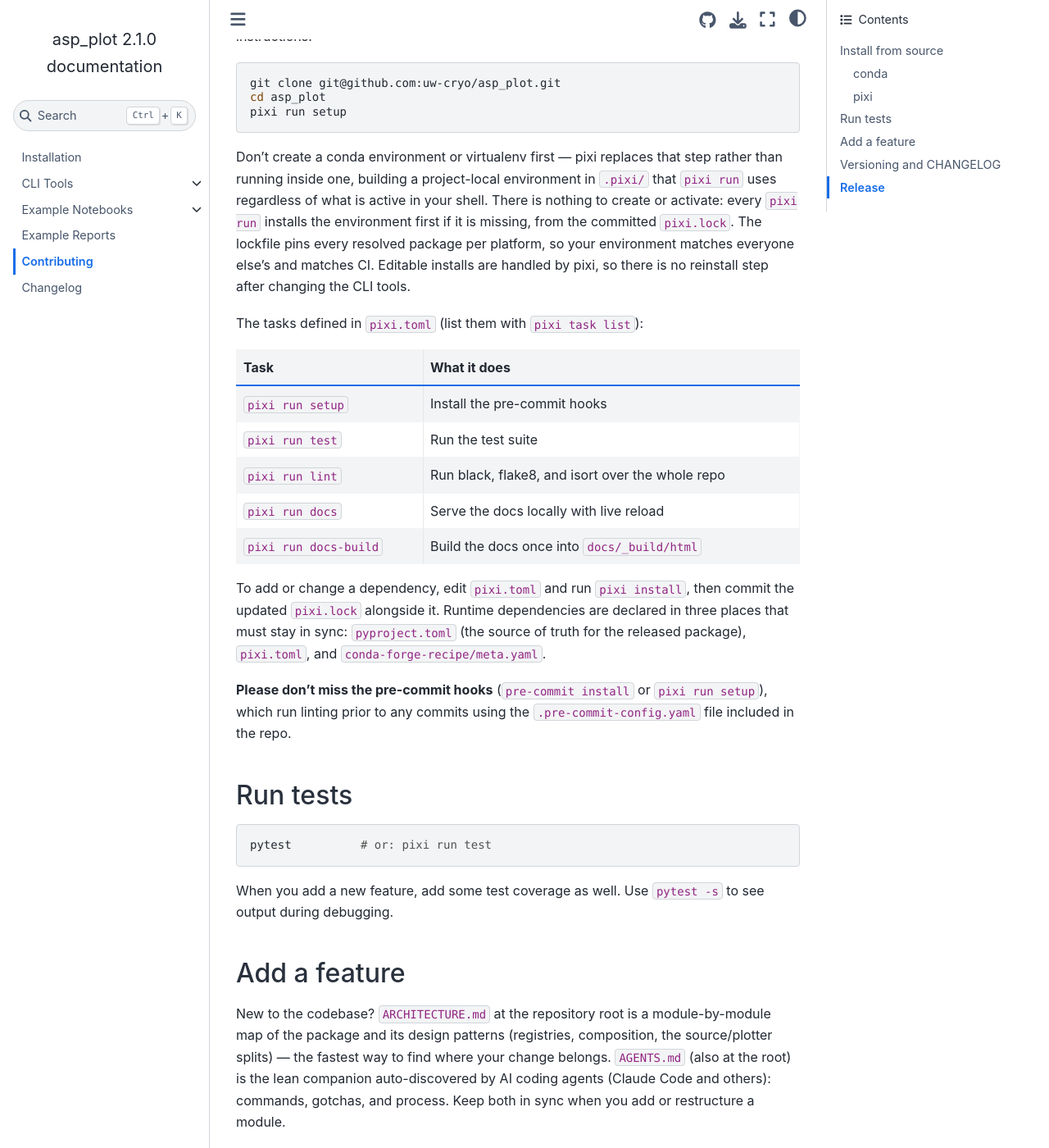
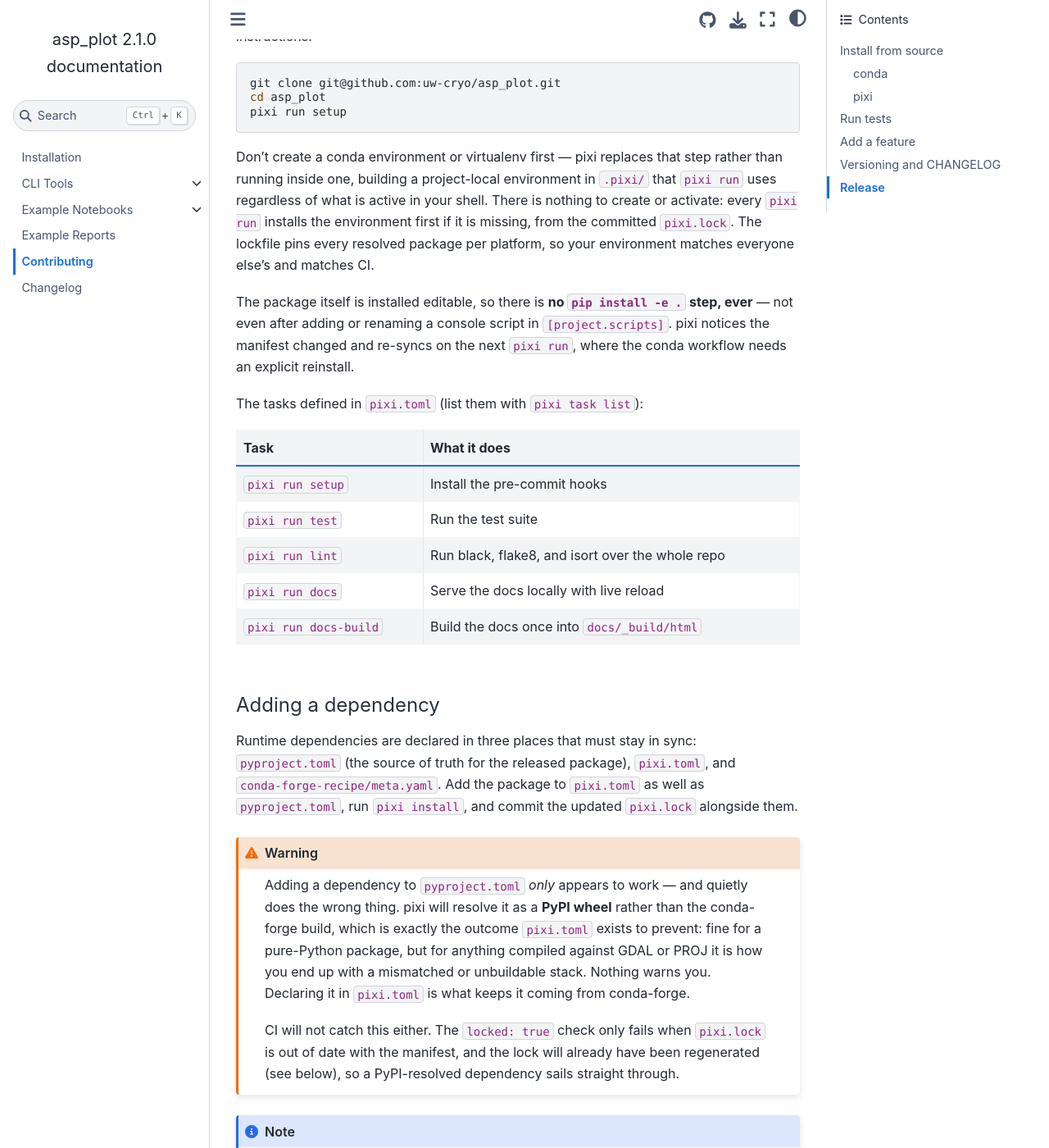
Before and after one commit to uw-cryo/asp_plot, a Sphinx documentation site: the page built from docs/contributing.md, in a window 1280 px wide and 1400 px high, scrolled down 882 px. Shown: the whole window at 82% size. Built offline with Sphinx 7.4.7 and the Sphinx Book theme 1.1.4, drawn with Linux system fonts in a browser that asks for light colours; pages that are not in the unit, such as notebooks, are missing from menus; some of the changed text lies outside the part shown.

Commit message:
Document pixi's two silent behaviors: PyPI fallback and lockfile rewrites (#184)
Both were found by testing rather than reading docs. A dependency added to
pyproject.toml but not pixi.toml still resolves, as a PyPI wheel instead of
the conda-forge build, with no warning -- the exact failure mode pixi.toml
exists to prevent, and one CI's locked: true cannot catch because the lock
regenerates first. Relatedly, an ordinary 'pixi run' rewrites pixi.lock in
place when the manifest has drifted, so git status can go dirty after
running the tests.

Also records that there is no reinstall step after changing
[project.scripts]; pixi re-syncs the editable install itself.

````diff
--- a/docs/contributing.md
+++ b/docs/contributing.md
@@ -32,7 +32,9 @@
 pixi run setup
 ```
 
-Don't create a conda environment or virtualenv first — pixi replaces that step rather than running inside one, building a project-local environment in `.pixi/` that `pixi run` uses regardless of what is active in your shell. There is nothing to create or activate: every `pixi run` installs the environment first if it is missing, from the committed `pixi.lock`. The lockfile pins every resolved package per platform, so your environment matches everyone else's and matches CI. Editable installs are handled by pixi, so there is no reinstall step after changing the CLI tools.
+Don't create a conda environment or virtualenv first — pixi replaces that step rather than running inside one, building a project-local environment in `.pixi/` that `pixi run` uses regardless of what is active in your shell. There is nothing to create or activate: every `pixi run` installs the environment first if it is missing, from the committed `pixi.lock`. The lockfile pins every resolved package per platform, so your environment matches everyone else's and matches CI.
+
+The package itself is installed editable, so there is **no `pip install -e .` step, ever** — not even after adding or renaming a console script in `[project.scripts]`. pixi notices the manifest changed and re-syncs on the next `pixi run`, where the conda workflow needs an explicit reinstall.
 
 The tasks defined in `pixi.toml` (list them with `pixi task list`):
 
@@ -44,7 +46,19 @@
 | `pixi run docs` | Serve the docs locally with live reload |
 | `pixi run docs-build` | Build the docs once into `docs/_build/html` |
 
-To add or change a dependency, edit `pixi.toml` and run `pixi install`, then commit the updated `pixi.lock` alongside it. Runtime dependencies are declared in three places that must stay in sync: `pyproject.toml` (the source of truth for the released package), `pixi.toml`, and `conda-forge-recipe/meta.yaml`.
+#### Adding a dependency
+
+Runtime dependencies are declared in three places that must stay in sync: `pyproject.toml` (the source of truth for the released package), `pixi.toml`, and `conda-forge-recipe/meta.yaml`. Add the package to `pixi.toml` as well as `pyproject.toml`, run `pixi install`, and commit the updated `pixi.lock` alongside them.
+
+```{warning}
+Adding a dependency to `pyproject.toml` *only* appears to work — and quietly does the wrong thing. pixi will resolve it as a **PyPI wheel** rather than the conda-forge build, which is exactly the outcome `pixi.toml` exists to prevent: fine for a pure-Python package, but for anything compiled against GDAL or PROJ it is how you end up with a mismatched or unbuildable stack. Nothing warns you. Declaring it in `pixi.toml` is what keeps it coming from conda-forge.
+
+CI will not catch this either. The `locked: true` check only fails when `pixi.lock` is out of date with the manifest, and the lock will already have been regenerated (see below), so a PyPI-resolved dependency sails straight through.
+```
+
+```{note}
+**`pixi.lock` can change without you asking.** When the manifest no longer matches the lockfile, an ordinary `pixi run` — including `pixi run test` — regenerates it in place. So `git status` can come back dirty after a command you thought was read-only. That is pixi keeping the environment honest, not a bug; just check whether a lockfile change in your diff is one you intended before committing it.
+```
 
 **Please don't miss the pre-commit hooks** (`pre-commit install` or `pixi run setup`), which run linting prior to any commits using the `.pre-commit-config.yaml` file included in the repo.
 
````
Also changed, not shown: AGENTS.md (+2 -0 lines).
